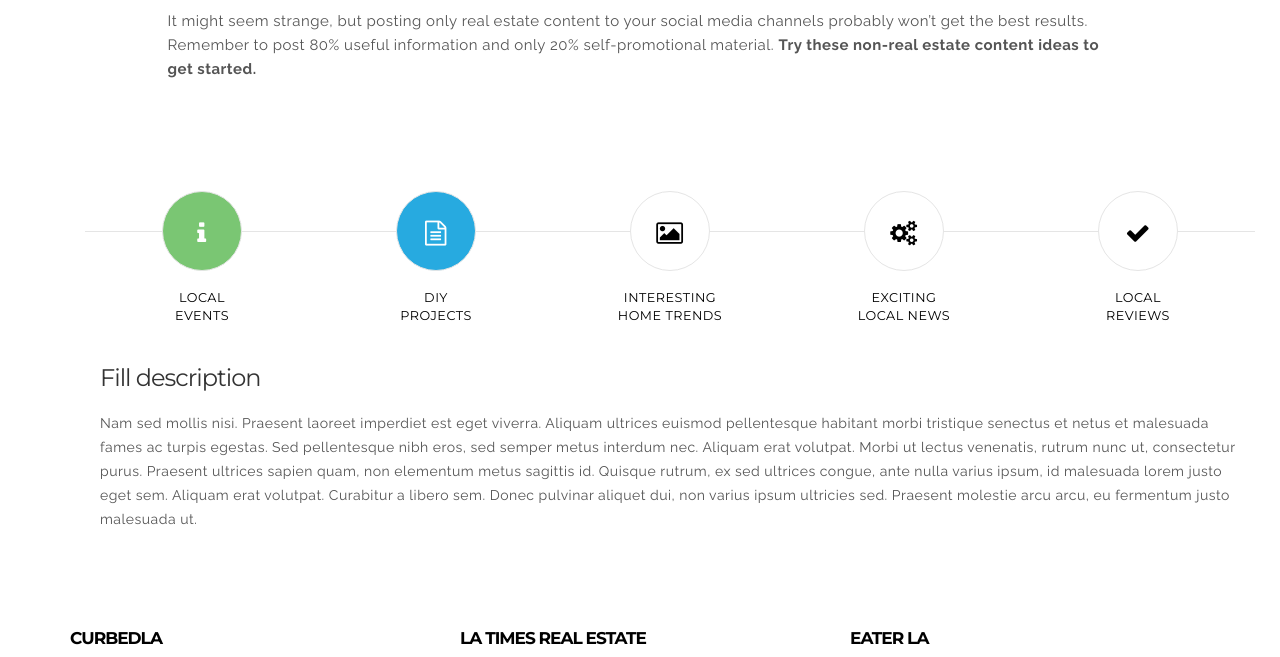
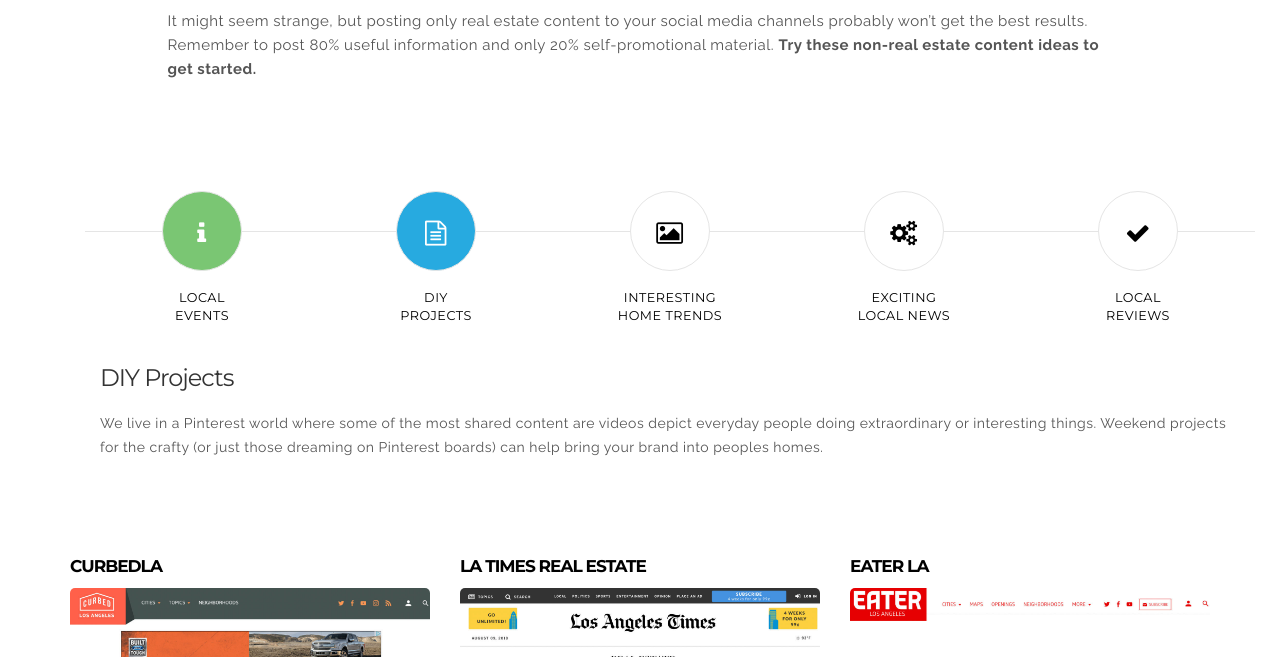
Before and after one commit to dilbeckmarketing/quickstartguide, a plain HTML site: page page5.html in a window 1280 px wide. Both pictures are taken after a click on the link 436 px from the left and 302 px from the top of the page. Shown: the part 72-729 px from the top of the page. Drawn offline with Linux system fonts and the light colour scheme.

Commit message:
create github pages

```diff
--- a/page5.html
+++ b/page5.html
@@ -89,24 +89,24 @@
                                 <p>Everyone cares about what's happening in their area. Whether they have a family and weekend events to plan, or are looking for a great date night, compelling and interesting local events can increase the social value of all your info. Bonus points if you find something your followers want to share with potential event partners in crime.</p>
                             </div>
                             <div id="menu2msg-box16-14" class="tab-pane fade">
-                                <h3 class="mbr-title-font">Fill description</h3>
+                                <h3 class="mbr-title-font">DIY Projects</h3>
                                 <div class="space20"></div>
-                                <p>Nam sed mollis nisi. Praesent laoreet imperdiet est eget viverra. Aliquam ultrices euismod pellentesque habitant morbi tristique senectus et netus et malesuada fames ac turpis egestas. Sed pellentesque nibh eros, sed semper metus interdum nec. Aliquam erat volutpat. Morbi ut lectus venenatis, rutrum nunc ut, consectetur purus. Praesent ultrices sapien quam, non elementum metus sagittis id. Quisque rutrum, ex sed ultrices congue, ante nulla varius ipsum, id malesuada lorem justo eget sem. Aliquam erat volutpat. Curabitur a libero sem. Donec pulvinar aliquet dui, non varius ipsum ultricies sed. Praesent molestie arcu arcu, eu fermentum justo malesuada ut.</p>
+                                <p>We live in a Pinterest world where some of the most shared content are videos depict everyday people doing extraordinary or interesting things. Weekend projects for the crafty (or just those dreaming on Pinterest boards) can help bring your brand into peoples homes.<br></p>
                             </div>
                             <div id="menu3msg-box16-14" class="tab-pane fade">
-                                <h3 class="mbr-title-font">Upload Images</h3>
+                                <h3 class="mbr-title-font">Interesting Home Trends</h3>
                                 <div class="space20"></div>
-                                <p>Nam sed mollis nisi. Praesent laoreet imperdiet est eget viverra. Aliquam ultrices euismod pellentesque habitant morbi tristique senectus et netus et malesuada fames ac turpis egestas. Sed pellentesque nibh eros, sed semper metus interdum nec. Aliquam erat volutpat. Morbi ut lectus venenatis, rutrum nunc ut, consectetur purus. Praesent ultrices sapien quam, non elementum metus sagittis id. Quisque rutrum, ex sed ultrices congue, ante nulla varius ipsum, id malesuada lorem justo eget sem. Aliquam erat volutpat. Curabitur a libero sem. Donec pulvinar aliquet dui, non varius ipsum ultricies sed. Praesent molestie arcu arcu, eu fermentum justo malesuada ut.</p>
+                                <p>Most people use social media to stay in the know, and everyone wants to be the first person to share and discover the latest trend...and home owners and buyers are no different. Discovering the latest paint technique or reclaimed fixture craze brings some serious social clout to you (and your followers).<br></p>
                             </div>
                             <div id="menu4msg-box16-14" class="tab-pane fade">
-                                <h3 class="mbr-title-font">Configure Display</h3>
+                                <h3 class="mbr-title-font">Exciting Local News</h3>
                                 <div class="space20"></div>
-                                <p>Nam sed mollis nisi. Praesent laoreet imperdiet est eget viverra. Aliquam ultrices euismod pellentesque habitant morbi tristique senectus et netus et malesuada fames ac turpis egestas. Sed pellentesque nibh eros, sed semper metus interdum nec. Aliquam erat volutpat. Morbi ut lectus venenatis, rutrum nunc ut, consectetur purus. Praesent ultrices sapien quam, non elementum metus sagittis id. Quisque rutrum, ex sed ultrices congue, ante nulla varius ipsum, id malesuada lorem justo eget sem. Aliquam erat volutpat. Curabitur a libero sem. Donec pulvinar aliquet dui, non varius ipsum ultricies sed. Praesent molestie arcu arcu, eu fermentum justo malesuada ut.</p>
+                                <p>Is your city building a new open air mall? Have an Amazon store planned in the future? Or even better is a new tech-heavy housing development planned later this year? You should know the answer to all these questions, and better still, so should you potential clients. Finding out the latest in neighbord renovations, city ordinances, and restaurant openings is just a small part of being a local expert. Sharing it with your social media followers...is just fun!<br></p>
                             </div>
                             <div id="menu5msg-box16-14" class="tab-pane fade">
-                                <h3 class="mbr-title-font">Save Result</h3>
+                                <h3 class="mbr-title-font">Local Reviews</h3>
                                 <div class="space20"></div>
-                                <p>Nam sed mollis nisi. Praesent laoreet imperdiet est eget viverra. Aliquam ultrices euismod pellentesque habitant morbi tristique senectus et netus et malesuada fames ac turpis egestas. Sed pellentesque nibh eros, sed semper metus interdum nec. Aliquam erat volutpat. Morbi ut lectus venenatis, rutrum nunc ut, consectetur purus. Praesent ultrices sapien quam, non elementum metus sagittis id. Quisque rutrum, ex sed ultrices congue, ante nulla varius ipsum, id malesuada lorem justo eget sem. Aliquam erat volutpat. Curabitur a libero sem. Donec pulvinar aliquet dui, non varius ipsum ultricies sed. Praesent molestie arcu arcu, eu fermentum justo malesuada ut.</p>
+                                <p>Every client wants to hire a Realtor with some serious inside knowledge. A buyer wants to know that you're going to show them the best "little known" developments around town, and can help point them in the direction of great local ammenities. A seller wants you to know every detail of the city that can impact the price of their home. Reviewing local businesses on services like Yelp, Google, and your very own blog can go a long way to increasing not only your SEO...but your status as a local expert!<br></p>
                             </div>
                         </div>
                     </div>
```
Also changed, not shown: 1 other file.
